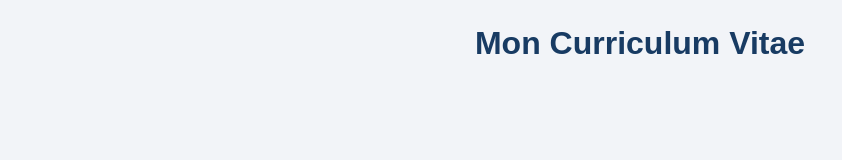
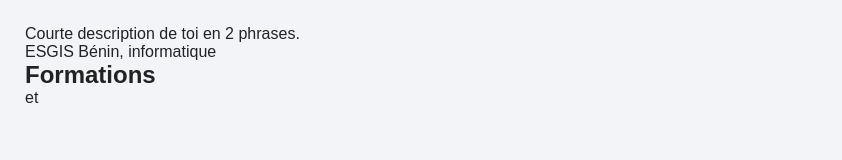
Before and after one commit to sander1b/mon-cv, a plain HTML site: page index.html in a window 1280 px wide. Shown: the whole page, without its empty margins (0-842 px from the left). Drawn offline with Linux system fonts and the light colour scheme.

Commit message:
mise en place de la section formations

```diff
--- a/index.html
+++ b/index.html
@@ -7,9 +7,12 @@
     <title>Mon CV</title>
     <link rel="stylesheet" href="style.css">
 </head>
+<p>Courte description de toi en 2 phrases.</p>
+<p>ESGIS Bénin, informatique</p>
+<h2>Formations</h2> et
 <body>
-
-    <h1>Mon Curriculum Vitae</h1>
+<h2></h2>
+    <h1></h1>
 
 </body>
 </html>
```
